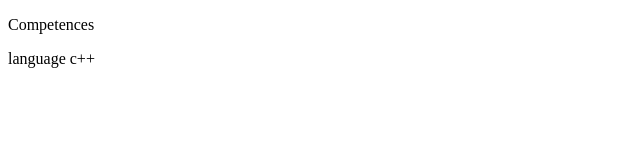
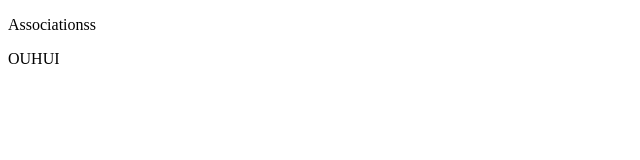
Before and after one commit to Kodir19/git-mon-cv, a plain HTML site: page index.html in a window 1280 px wide. Shown: the full height of the page, 0-640 px from the left. Drawn offline with Linux system fonts and the light colour scheme; files whose address does not match are found by name.

Commit message:
mise en place de la section associations

```diff
--- a/index.html
+++ b/index.html
@@ -8,7 +8,7 @@
     <link rel="stylesheet" href="C:\Users\aures\OneDrive\Documents\Tp\Kodir\mon-cv\style.css"
 </head>
 <body>
-    <p>Competences</p>
-    <p>language c++</p>
+    <p>Associationss</p>
+    <p>OUHUI</p>
 </body>
 </html>
```
